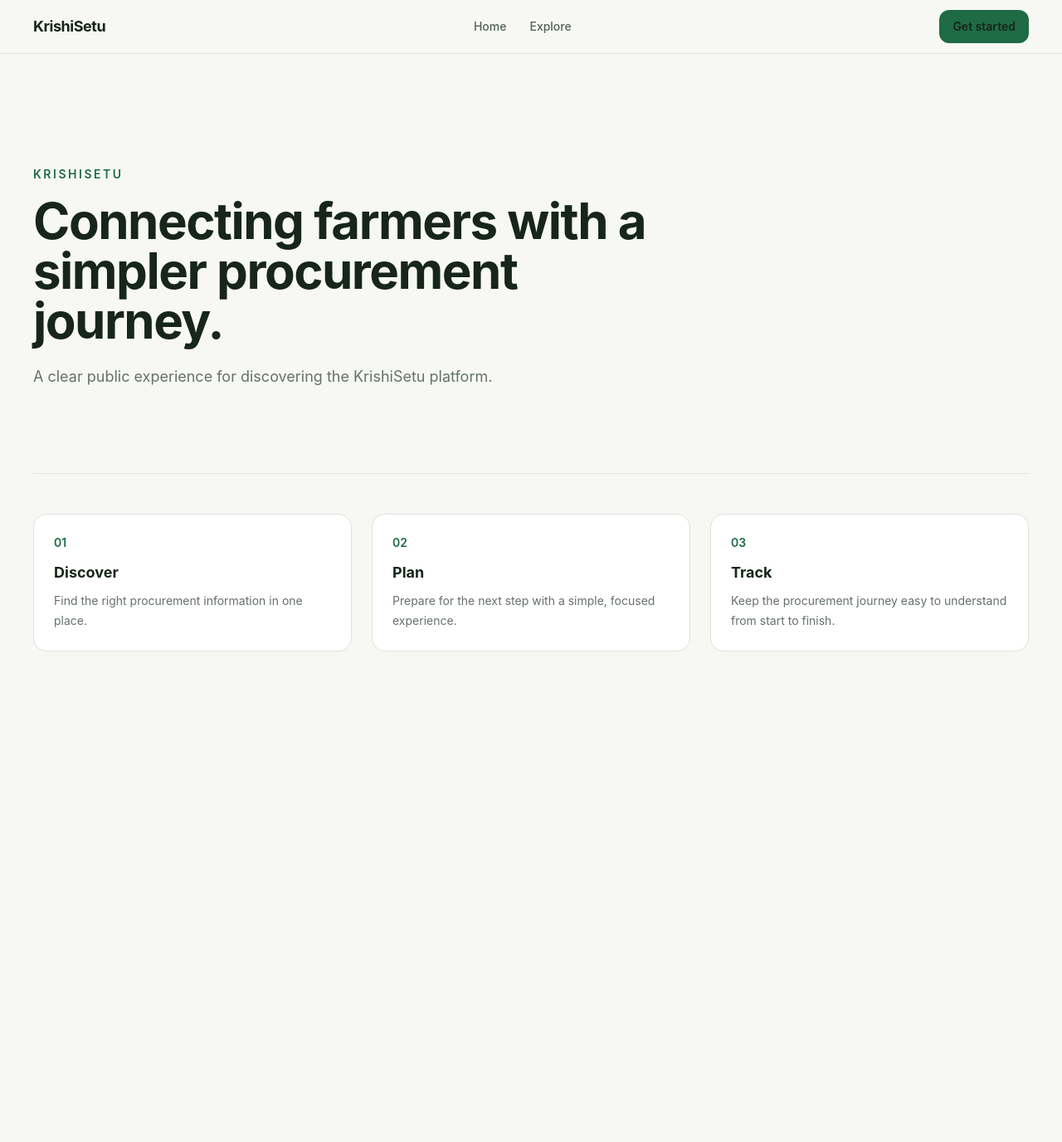
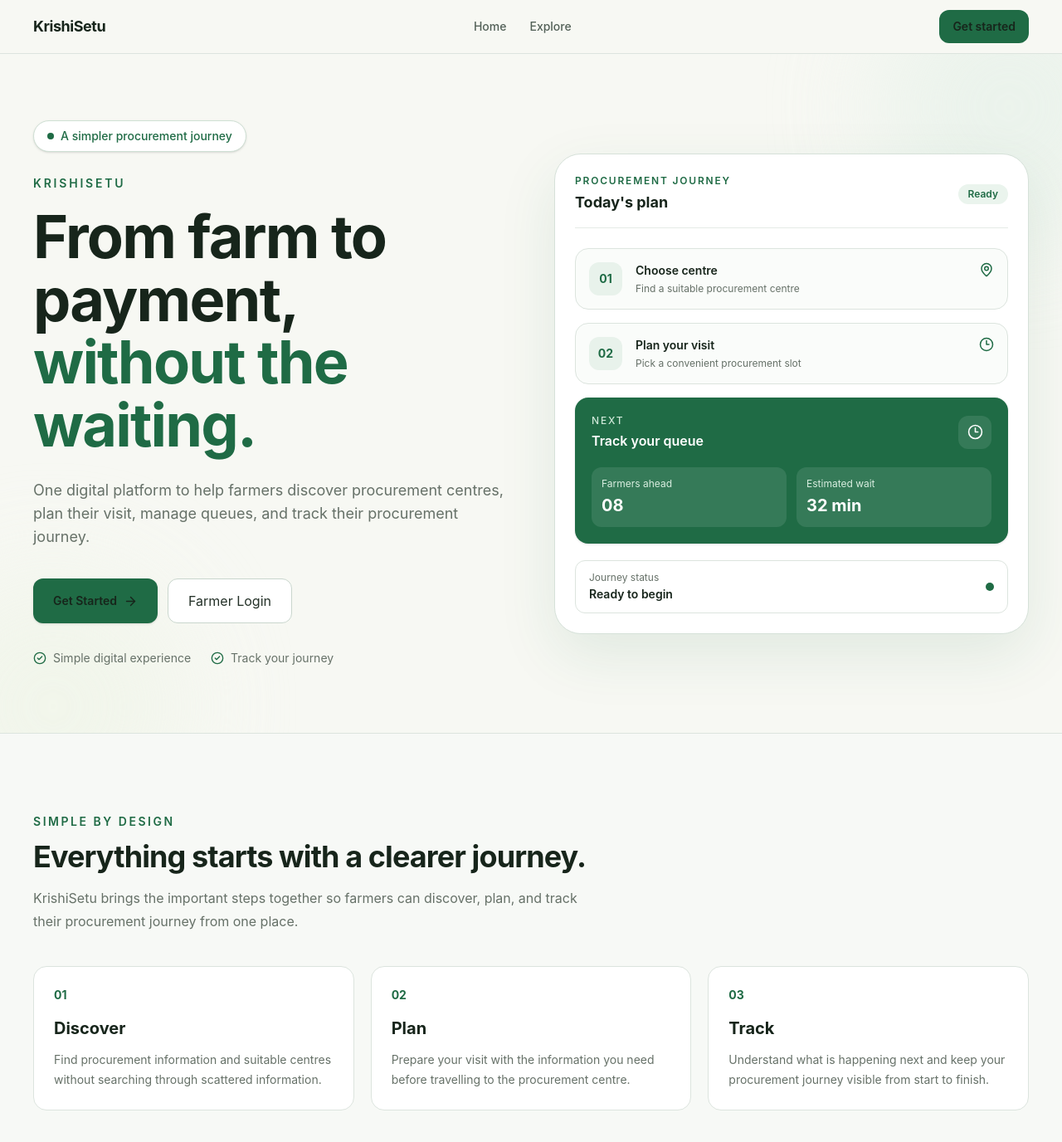
Before and after one commit to viditparmar007/KrishiSetu, a React app in the folder frontend/: page / in a window 1280 px wide. Shown: the top 1376 px of the page at 83% size. Before the commit the page ends 865 px from the top, so only its background shows below. Built offline with nearby package versions, Linux system fonts and the light colour scheme; the HTML template or start-up script is replaced by a standard one.

Commit message:
Update landing page hero

```diff
--- a/frontend/src/App.jsx
+++ b/frontend/src/App.jsx
@@ -1,60 +1,271 @@
+import { ArrowRight, CheckCircle2, Clock3, MapPin } from "lucide-react";
 import PublicLayout from "./layouts/PublicLayout";
 
 function App() {
   return (
     <PublicLayout>
-      <div className="mx-auto flex min-h-screen w-full max-w-7xl flex-col px-6 py-8 sm:px-8 lg:px-10">
+      <main>
+        {/* HERO */}
         <section
           id="home"
-          className="flex flex-1 flex-col justify-center py-16 lg:py-24"
+          className="relative overflow-hidden border-b border-[#DCE4DE]"
         >
-          <div className="max-w-3xl">
-            <p className="text-sm font-semibold uppercase tracking-[0.18em] text-[#1F6B45]">
-              KrishiSetu
-            </p>
+          {/* Soft background decoration */}
+          <div
+            className="pointer-events-none absolute -right-24 -top-24 h-80 w-80 rounded-full bg-[#E6F1E9] opacity-70 blur-3xl"
+            aria-hidden="true"
+          />
 
-            <h1 className="mt-4 text-4xl font-bold tracking-tight text-[#17251B] sm:text-5xl lg:text-6xl">
-              Connecting farmers with a simpler procurement journey.
-            </h1>
+          <div
+            className="pointer-events-none absolute -bottom-32 -left-24 h-80 w-80 rounded-full bg-[#F0F5E9] opacity-80 blur-3xl"
+            aria-hidden="true"
+          />
 
-            <p className="mt-6 max-w-2xl text-base leading-7 text-[#667168] sm:text-lg">
-              A clear public experience for discovering the KrishiSetu platform.
-            </p>
+          <div className="relative mx-auto grid min-h-[calc(100vh-73px)] w-full max-w-7xl items-center gap-14 px-6 py-16 sm:px-8 lg:grid-cols-2 lg:px-10 lg:py-20">
+            {/* Left content */}
+            <div className="max-w-2xl">
+              <div className="inline-flex items-center gap-2 rounded-full border border-[#CFE0D4] bg-white px-4 py-2 text-sm font-medium text-[#1F6B45] shadow-sm">
+                <span className="h-2 w-2 rounded-full bg-[#1F6B45]" />
+                A simpler procurement journey
+              </div>
+
+              <p className="mt-7 text-sm font-semibold uppercase tracking-[0.2em] text-[#1F6B45]">
+                KRISHISETU
+              </p>
+
+              <h1 className="mt-4 text-5xl font-bold leading-[1.05] tracking-tight text-[#17251B] sm:text-6xl lg:text-7xl">
+                From farm to payment,
+                <span className="block text-[#1F6B45]">
+                  without the waiting.
+                </span>
+              </h1>
+
+              <p className="mt-7 max-w-xl text-base leading-7 text-[#667168] sm:text-lg">
+                One digital platform to help farmers discover procurement
+                centres, plan their visit, manage queues, and track their
+                procurement journey.
+              </p>
+
+              {/* Actions */}
+              <div className="mt-9 flex flex-col gap-3 sm:flex-row">
+                <a
+                  href="#content"
+                  className="inline-flex items-center justify-center gap-2 rounded-xl bg-[#1F6B45] px-6 py-3.5 text-sm font-semibold text-white shadow-sm transition hover:bg-[#185737] focus:outline-none focus:ring-2 focus:ring-[#1F6B45] focus:ring-offset-2"
+                >
+                  Get Started
+                  <ArrowRight size={17} />
+                </a>
+
+                <button
+                  type="button"
+                  className="inline-flex items-center justify-center rounded-xl border border-[#C9D6CD] bg-white px-6 py-3.5 text-sm font-semibold text-[#243128] transition hover:bg-[#F5F8F5] focus:outline-none focus:ring-2 focus:ring-[#1F6B45] focus:ring-offset-2"
+                >
+                  Farmer Login
+                </button>
+              </div>
+
+              {/* Small trust points */}
+              <div className="mt-8 flex flex-wrap gap-x-6 gap-y-3 text-sm text-[#667168]">
+                <div className="flex items-center gap-2">
+                  <CheckCircle2 size={16} className="text-[#1F6B45]" />
+                  Simple digital experience
+                </div>
+
+                <div className="flex items-center gap-2">
+                  <CheckCircle2 size={16} className="text-[#1F6B45]" />
+                  Track your journey
+                </div>
+              </div>
+            </div>
+
+            {/* Right visual */}
+            <div className="relative mx-auto w-full max-w-xl lg:justify-self-end">
+              <div className="relative rounded-[2rem] border border-[#D6E1D9] bg-white p-4 shadow-[0_25px_70px_rgba(31,107,69,0.10)] sm:p-6">
+                {/* Top bar */}
+                <div className="flex items-center justify-between border-b border-[#E5EBE6] pb-4">
+                  <div>
+                    <p className="text-xs font-semibold uppercase tracking-[0.15em] text-[#1F6B45]">
+                      Procurement journey
+                    </p>
+                    <p className="mt-1 text-lg font-bold text-[#17251B]">
+                      Today's plan
+                    </p>
+                  </div>
+
+                  <div className="rounded-full bg-[#EAF4ED] px-3 py-1 text-xs font-semibold text-[#1F6B45]">
+                    Ready
+                  </div>
+                </div>
+
+                {/* Journey */}
+                <div className="mt-6 space-y-4">
+                  {/* Step 1 */}
+                  <div className="flex gap-4 rounded-2xl border border-[#DCE4DE] bg-[#FAFCFA] p-4">
+                    <div className="flex h-10 w-10 shrink-0 items-center justify-center rounded-xl bg-[#E8F2EB] text-sm font-bold text-[#1F6B45]">
+                      01
+                    </div>
+
+                    <div className="min-w-0 flex-1">
+                      <div className="flex items-start justify-between gap-3">
+                        <div>
+                          <p className="text-sm font-semibold text-[#17251B]">
+                            Choose centre
+                          </p>
+                          <p className="mt-1 text-xs text-[#667168]">
+                            Find a suitable procurement centre
+                          </p>
+                        </div>
+
+                        <MapPin
+                          size={18}
+                          className="shrink-0 text-[#1F6B45]"
+                        />
+                      </div>
+                    </div>
+                  </div>
+
+                  {/* Step 2 */}
+                  <div className="flex gap-4 rounded-2xl border border-[#DCE4DE] bg-[#FAFCFA] p-4">
+                    <div className="flex h-10 w-10 shrink-0 items-center justify-center rounded-xl bg-[#E8F2EB] text-sm font-bold text-[#1F6B45]">
+                      02
+                    </div>
+
+                    <div className="min-w-0 flex-1">
+                      <div className="flex items-start justify-between gap-3">
+                        <div>
+                          <p className="text-sm font-semibold text-[#17251B]">
+                            Plan your visit
+                          </p>
+                          <p className="mt-1 text-xs text-[#667168]">
+                            Pick a convenient procurement slot
+                          </p>
+                        </div>
+
+                        <Clock3
+                          size={18}
+                          className="shrink-0 text-[#1F6B45]"
+                        />
+                      </div>
+                    </div>
+                  </div>
+
+                  {/* Step 3 */}
+                  <div className="rounded-2xl bg-[#1F6B45] p-5 text-white shadow-sm">
+                    <div className="flex items-center justify-between">
+                      <div>
+                        <p className="text-xs font-medium uppercase tracking-[0.15em] text-[#CFE8D8]">
+                          Next
+                        </p>
+                        <p className="mt-1 text-base font-semibold">
+                          Track your queue
+                        </p>
+                      </div>
+
+                      <div className="flex h-10 w-10 items-center justify-center rounded-xl bg-white/10">
+                        <Clock3 size={19} />
+                      </div>
+                    </div>
+
+                    <div className="mt-5 grid grid-cols-2 gap-3">
+                      <div className="rounded-xl bg-white/10 p-3">
+                        <p className="text-xs text-[#D9EEE0]">
+                          Farmers ahead
+                        </p>
+                        <p className="mt-1 text-xl font-bold">08</p>
+                      </div>
+
+                      <div className="rounded-xl bg-white/10 p-3">
+                        <p className="text-xs text-[#D9EEE0]">
+                          Estimated wait
+                        </p>
+                        <p className="mt-1 text-xl font-bold">32 min</p>
+                      </div>
+                    </div>
+                  </div>
+                </div>
+
+                {/* Bottom status */}
+                <div className="mt-5 flex items-center justify-between rounded-xl border border-[#DCE4DE] px-4 py-3">
+                  <div>
+                    <p className="text-xs text-[#667168]">Journey status</p>
+                    <p className="mt-0.5 text-sm font-semibold text-[#17251B]">
+                      Ready to begin
+                    </p>
+                  </div>
+
+                  <span className="h-2.5 w-2.5 rounded-full bg-[#1F6B45]" />
+                </div>
+              </div>
+            </div>
           </div>
         </section>
 
+        {/* THREE CORE STEPS */}
         <section
           id="content"
-          className="border-t border-[#DCE4DE] py-12"
-          aria-label="Landing page content"
+          className="bg-[#F7F9F6] py-16 sm:py-20 lg:py-24"
+          aria-label="How KrishiSetu starts the procurement journey"
         >
-          <div className="grid gap-6 md:grid-cols-3">
-            <div className="rounded-2xl border border-[#DCE4DE] bg-white p-6">
-              <p className="text-sm font-semibold text-[#1F6B45]">01</p>
-              <h2 className="mt-3 text-lg font-bold">Discover</h2>
-              <p className="mt-2 text-sm leading-6 text-[#667168]">
-                Find the right procurement information in one place.
+          <div className="mx-auto w-full max-w-7xl px-6 sm:px-8 lg:px-10">
+            <div className="max-w-2xl">
+              <p className="text-sm font-semibold uppercase tracking-[0.18em] text-[#1F6B45]">
+                Simple by design
+              </p>
+
+              <h2 className="mt-3 text-3xl font-bold tracking-tight text-[#17251B] sm:text-4xl">
+                Everything starts with a clearer journey.
+              </h2>
+
+              <p className="mt-4 text-base leading-7 text-[#667168]">
+                KrishiSetu brings the important steps together so farmers can
+                discover, plan, and track their procurement journey from one
+                place.
               </p>
             </div>
 
-            <div className="rounded-2xl border border-[#DCE4DE] bg-white p-6">
-              <p className="text-sm font-semibold text-[#1F6B45]">02</p>
-              <h2 className="mt-3 text-lg font-bold">Plan</h2>
-              <p className="mt-2 text-sm leading-6 text-[#667168]">
-                Prepare for the next step with a simple, focused experience.
-              </p>
-            </div>
+            <div className="mt-10 grid gap-5 md:grid-cols-3">
+              <article className="rounded-2xl border border-[#DCE4DE] bg-white p-6 transition hover:-translate-y-1 hover:shadow-lg">
+                <p className="text-sm font-bold text-[#1F6B45]">01</p>
 
-            <div className="rounded-2xl border border-[#DCE4DE] bg-white p-6">
-              <p className="text-sm font-semibold text-[#1F6B45]">03</p>
-              <h2 className="mt-3 text-lg font-bold">Track</h2>
-              <p className="mt-2 text-sm leading-6 text-[#667168]">
-                Keep the procurement journey easy to understand from start to finish.
-              </p>
+                <h3 className="mt-4 text-xl font-bold text-[#17251B]">
+                  Discover
+                </h3>
+
+                <p className="mt-3 text-sm leading-6 text-[#667168]">
+                  Find procurement information and suitable centres without
+                  searching through scattered information.
+                </p>
+              </article>
+
+              <article className="rounded-2xl border border-[#DCE4DE] bg-white p-6 transition hover:-translate-y-1 hover:shadow-lg">
+                <p className="text-sm font-bold text-[#1F6B45]">02</p>
+
+                <h3 className="mt-4 text-xl font-bold text-[#17251B]">
+                  Plan
+                </h3>
+
+                <p className="mt-3 text-sm leading-6 text-[#667168]">
+                  Prepare your visit with the information you need before
+                  travelling to the procurement centre.
+                </p>
+              </article>
+
+              <article className="rounded-2xl border border-[#DCE4DE] bg-white p-6 transition hover:-translate-y-1 hover:shadow-lg">
+                <p className="text-sm font-bold text-[#1F6B45]">03</p>
+
+                <h3 className="mt-4 text-xl font-bold text-[#17251B]">
+                  Track
+                </h3>
+
+                <p className="mt-3 text-sm leading-6 text-[#667168]">
+                  Understand what is happening next and keep your procurement
+                  journey visible from start to finish.
+                </p>
+              </article>
             </div>
           </div>
         </section>
-      </div>
+      </main>
     </PublicLayout>
   );
 }
```
